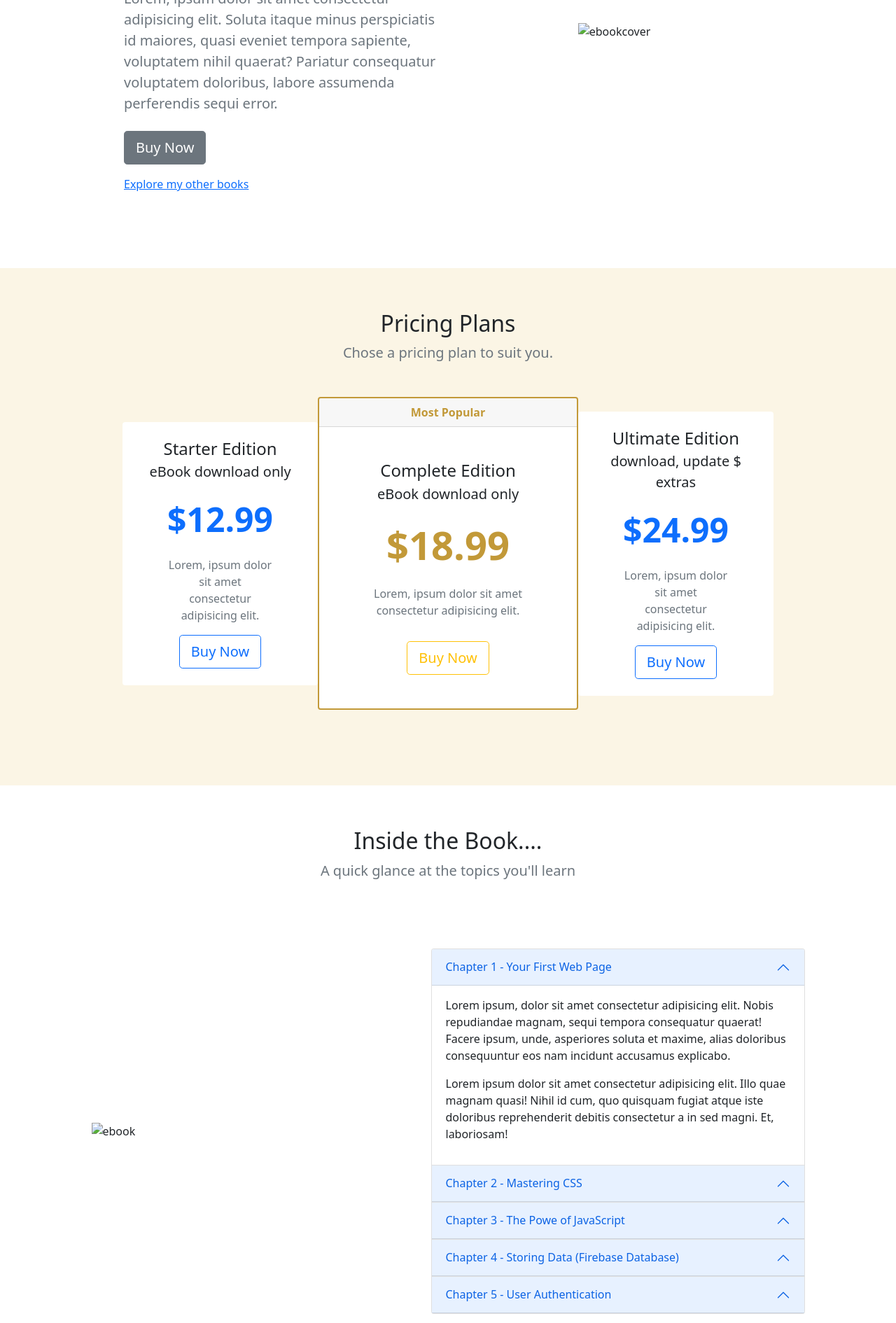
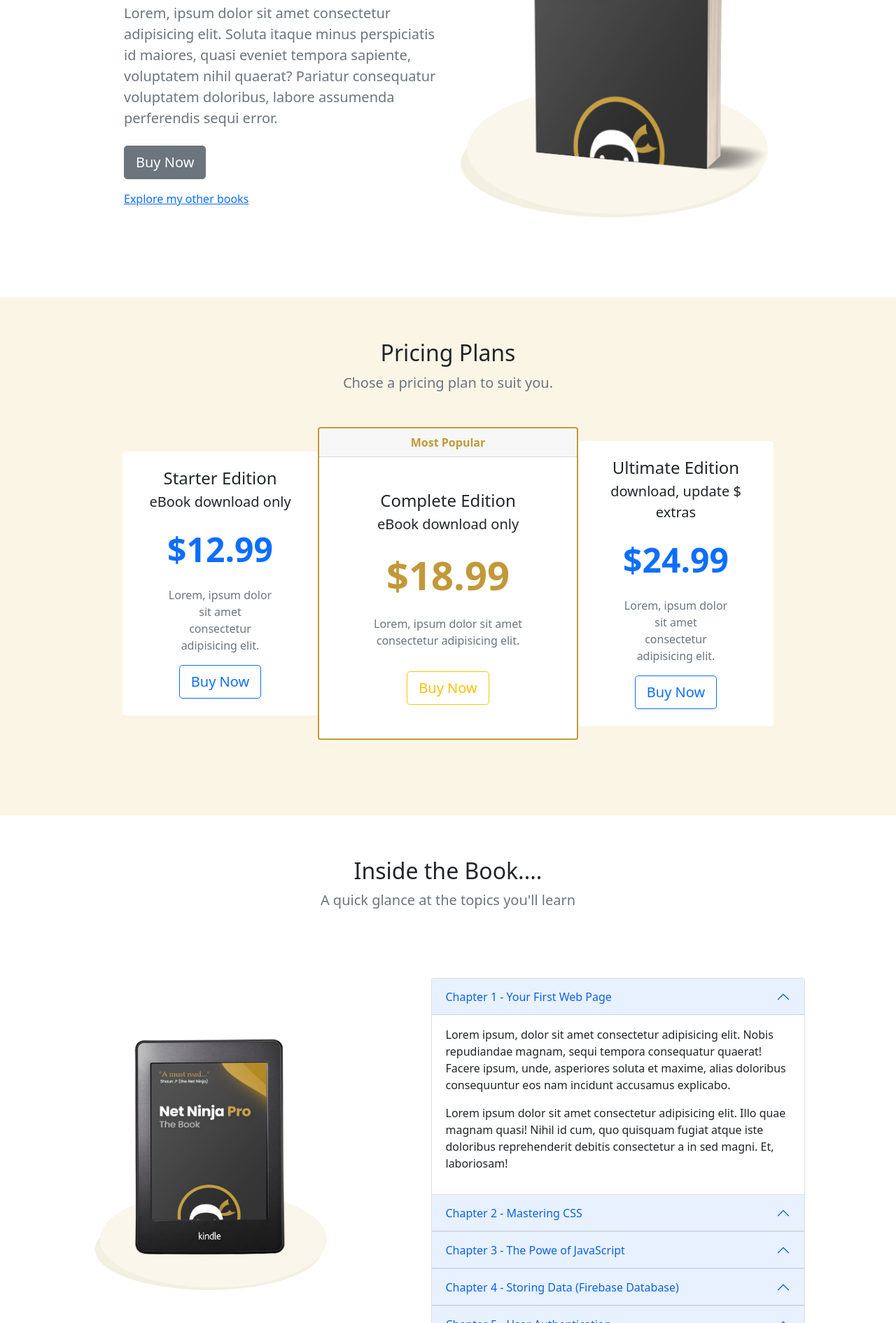
Before and after one commit to mushfiqueyeasir/The-eBook, a plain HTML site: page index.html in a window 1280 px wide. Shown: the part 301-2191 px from the top of the page at 70% size. Drawn offline with nearby package versions, Linux system fonts and the light colour scheme; the site is published under a folder, as on GitHub Pages, so addresses that start at the root find nothing.

Commit message:
Update index.html

```diff
--- a/index.html
+++ b/index.html
@@ -78,7 +78,7 @@
                 <div class="col-md-5 text-center d-none d-md-block">
                     <!-- tooltip-->
                     <span class="tt" data-bs-placement="bottom" title="Net Ninja Book Cover">
-                        <img class="img-fluid" src="/assets/ebook-cover.png" alt="ebookcover">
+                        <img class="img-fluid" src="assets/ebook-cover.png" alt="ebookcover">
                     </span>
 
                 </div>
@@ -152,7 +152,7 @@
 
             <div class="row my-5 g-5 justify-content-around align-items-center">
                 <div class="col-6 col-lg-4">
-                    <img src="/assets/kindle.png" class="img-fluid" alt="ebook">
+                    <img src="assets/kindle.png" class="img-fluid" alt="ebook">
                 </div>
 
 
```
